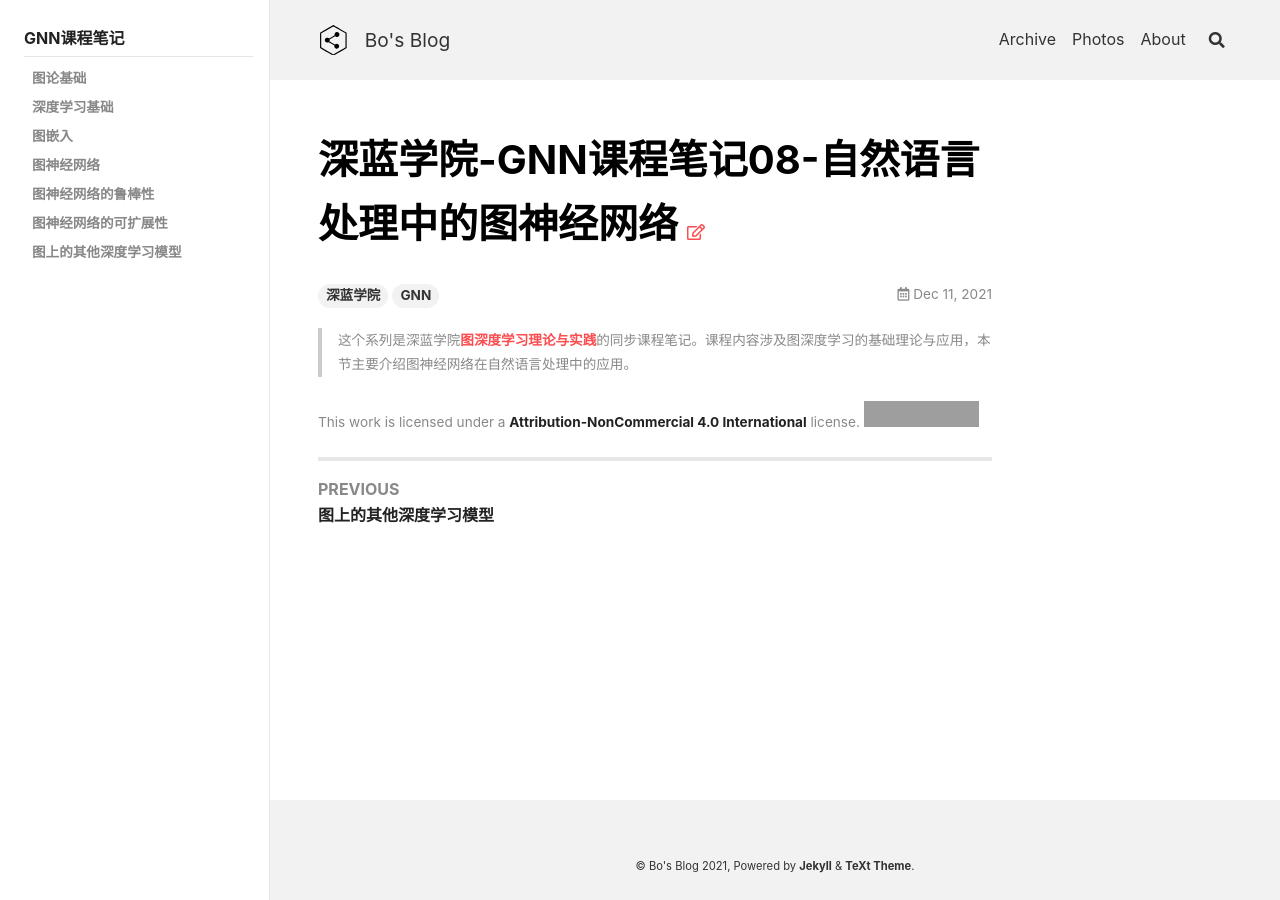
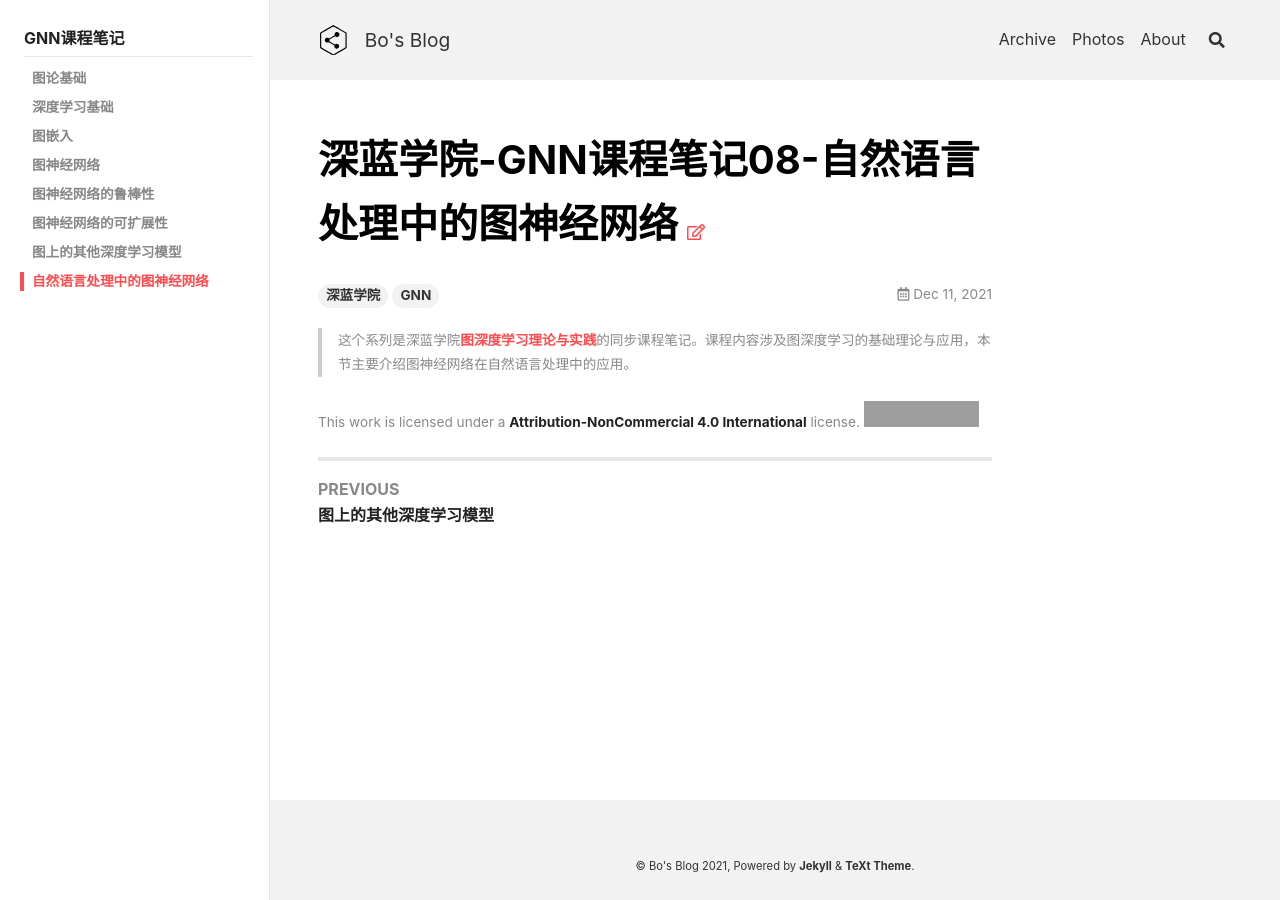
Before and after one commit to peng00bo00/peng00bo00_previous_blog, a Jekyll site: the page built from _posts/2021-12-11-GNN-NOTES-08.md, in a window 1280 px wide. Built offline with Jekyll 4.4.1, drawn with Linux system fonts in a browser that asks for light colours; nearby versions of some CDN libraries; grey boxes are pictures that could not be loaded.

Commit message:
Update navigation.yml

```diff
--- a/_data/navigation.yml
+++ b/_data/navigation.yml
@@ -180,6 +180,8 @@
         url: /2021/11/21/GNN-NOTES-06.html
       - title: 图上的其他深度学习模型
         url: /2021/11/27/GNN-NOTES-07.html
+      - title: 自然语言处理中的图神经网络
+        url: /2021/12/11/GNN-NOTES-08.html
 
 GAMES103:
   - title: GAMES103课程笔记
```
